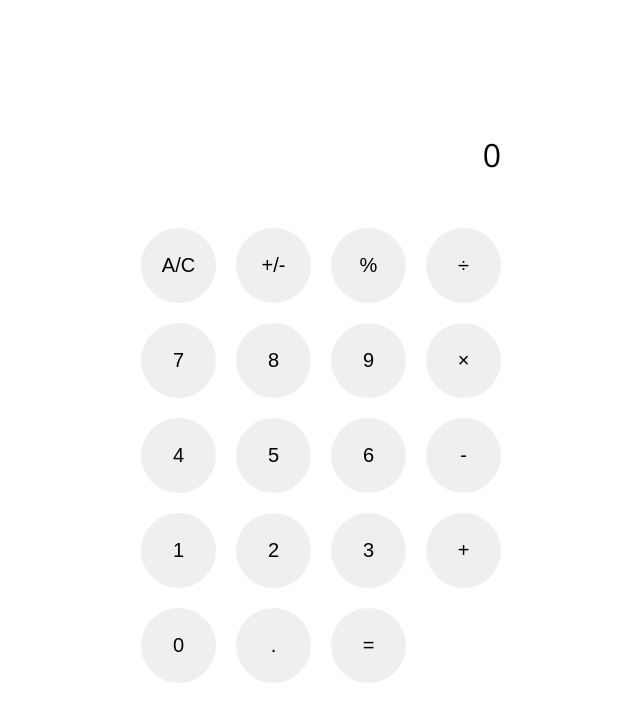
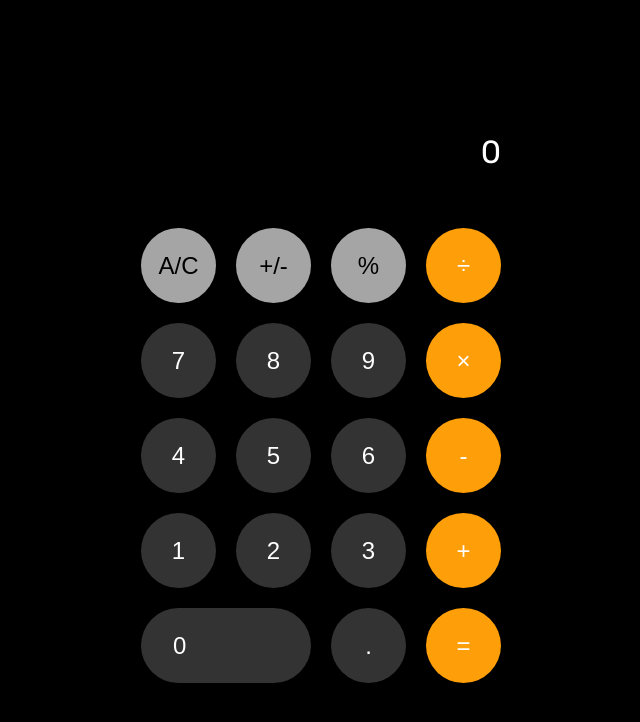
Before and after one commit to verike1996/calculator, a plain HTML site: page index.html in a window 1280 px wide. Shown: the whole page, without its empty margins (324-964 px from the left). Drawn offline with nearby package versions, Linux system fonts and the light colour scheme.

Commit message:
added some styles to the page and basic functions for math operations

```diff
--- a/css/styles.css
+++ b/css/styles.css
@@ -1,8 +1,9 @@
 html {
-    font-family: 'Open Sans', sans-serif;
+    font-family: 'Rubik', sans-serif;
 }
 
 body {
+    background-color: #000;
     display: flex;
     height: 100vh;
     justify-content: center;
@@ -10,9 +11,8 @@ body {
 }
 
 button {
-   padding: 16px;
    border-radius: 50px;
-   font-size: 1.25em;
+   font-size: 1.5em;
    border-style: none;
 }
 
@@ -24,14 +24,31 @@ button {
     width: 350px;
 }
 
+.number {
+    background-color: #333333;
+    color: #fff;
+}
+
+.special-function {
+    background-color: #a5a5a5;
+}
+
+.operator-buttons {
+    background-color: #fe9e09;
+    color: #fff;
+}
+
 #display {
     grid-column: 1/5;
     grid-row: 1;
     font-size: 2em;
     text-align: right;
+    color: #fff;
 }
 
 #zero {
     grid-column: 1 / 3;
     grid-row: 6;
+    text-align: left;
+    padding-left: 32px;
  }
--- a/index.html
+++ b/index.html
@@ -6,32 +6,32 @@
     <meta name="viewport" content="width=device-width, initial-scale=1.0">
     <link rel="stylesheet" href="css/styles.css">
     <link rel="preconnect" href="https://fonts.gstatic.com">
-    <link href="https://fonts.googleapis.com/css2?family=Open+Sans&display=swap" rel="stylesheet">
+    <link href="https://fonts.googleapis.com/css2?family=Rubik&display=swap" rel="stylesheet">
     <title>Document</title>
 </head>
 <body>
     <main>
         <div class="calc-buttons">
-            <div id="display">9834</div>
-            <button>A/C</button>
-            <button>+/-</button>
-            <button>%</button>
-            <button id="divide">÷</button>
+            <div id="display">0</div>
+            <button class="special-function" id="clear">A/C</button>
+            <button class="special-function">+/-</button>
+            <button class="special-function">%</button>
+            <button class="operator-buttons" id="divide">÷</button>
             <button class="number">7</button>
             <button class="number">8</button>
             <button class="number">9</button>
-            <button id="multiply">×</button>
+            <button class="operator-buttons" id="multiply">×</button>
             <button class="number">4</button>
             <button class="number">5</button>
             <button class="number">6</button>
-            <button id="subtract">-</button>
+            <button class="operator-buttons" id="subtract">-</button>
             <button class="number">1</button>
             <button class="number">2</button>
             <button class="number">3</button>
-            <button id="add">+</button>
-            <button class="number">0</button>
+            <button class="operator-buttons" id="add">+</button>
+            <button class="number" id="zero">0</button>
             <button class="number">.</button>
-            <button id="equals">=</button>
+            <button class="operator-buttons" id="equals">=</button>
         </div>
     </main>
     <script src="js/script.js"></script>
--- a/js/script.js
+++ b/js/script.js
@@ -6,40 +6,48 @@ function grabDisplayNumber() {
 
 function add() {
     grabDisplayNumber();
-    isAdd = true;
-    isSubtract = false;
-    isMultiply = false;
-    isDivide = false;
+    isAdd = 1;
+    isSubtract = 0;
+    isMultiply = 0;
+    isDivide = 0;
 }
 
 function subtract() {
     grabDisplayNumber();
-    isAdd = false;
-    isSubtract = true;
-    isMultiply = false;
-    isDivide = false;
+    isAdd = 0;
+    isSubtract = 1;
+    isMultiply = 0;
+    isDivide = 0;
 }
 
 function multiply() {
     grabDisplayNumber();
-    isAdd = false;
-    isSubtract = false;
-    isMultiply = true;
-    isDivide = false;
+    isAdd = 0;
+    isSubtract = 0;
+    isMultiply = 1;
+    isDivide = 0;
 }
 
 function divide() {
     grabDisplayNumber();
-    isAdd = false;
-    isSubtract = false;
-    isMultiply = false;
-    isDivide = true;
+    isAdd = 0;
+    isSubtract = 0;
+    isMultiply = 0;
+    isDivide = 1;
 }
 
 function equals() {
     let secondNumber = parseFloat(displayText);
-    displayText = firstNumber + secondNumber;
-    display.textContent = displayText;
+    if (isAdd) {
+        answerText = firstNumber + secondNumber;
+    } else if (isSubtract) {
+        answerText = firstNumber - secondNumber;
+    } else if (isMultiply) {
+        answerText = firstNumber * secondNumber;
+    } else if (isDivide) {
+        answerText = firstNumber / secondNumber;
+    }
+    display.textContent = answerText;
 }
 
 const display = document.getElementById('display');
@@ -49,10 +57,10 @@ const multiplyButton = document.getElementById('multiply');
 const divideButton = document.getElementById('divide');
 const equalsButton = document.getElementById('equals');
 
-let isAdd = false;
-let isSubtract = false;
-let isMultiply = false;
-let isDivide = false;
+let isAdd = 0;
+let isSubtract = 0;
+let isMultiply = 0;
+let isDivide = 0;
 
 const numButton = document.querySelectorAll('.calc-buttons .number');
 
@@ -73,7 +81,7 @@ numButton.forEach(item => {
 })
 
 addButton.addEventListener('click', event => add());
-subtractButton.addEventListener('click', subtract())
-multiplyButton.addEventListener('click', multiply())
-divideButton.addEventListener('click', divide())
+subtractButton.addEventListener('click', event => subtract());
+multiplyButton.addEventListener('click', event => multiply());
+divideButton.addEventListener('click', event => divide());
 equalsButton.addEventListener('click', event => equals());
```
